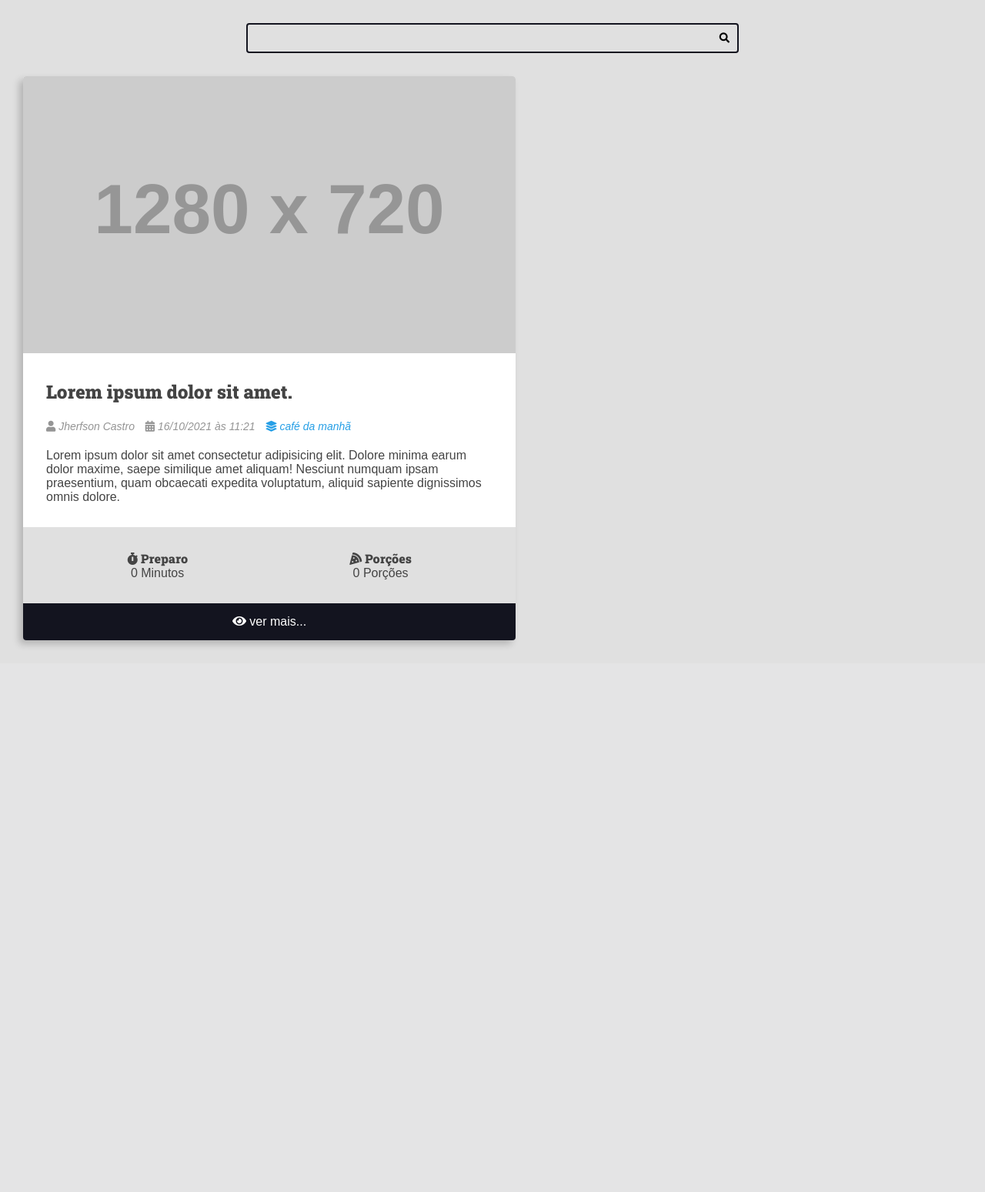
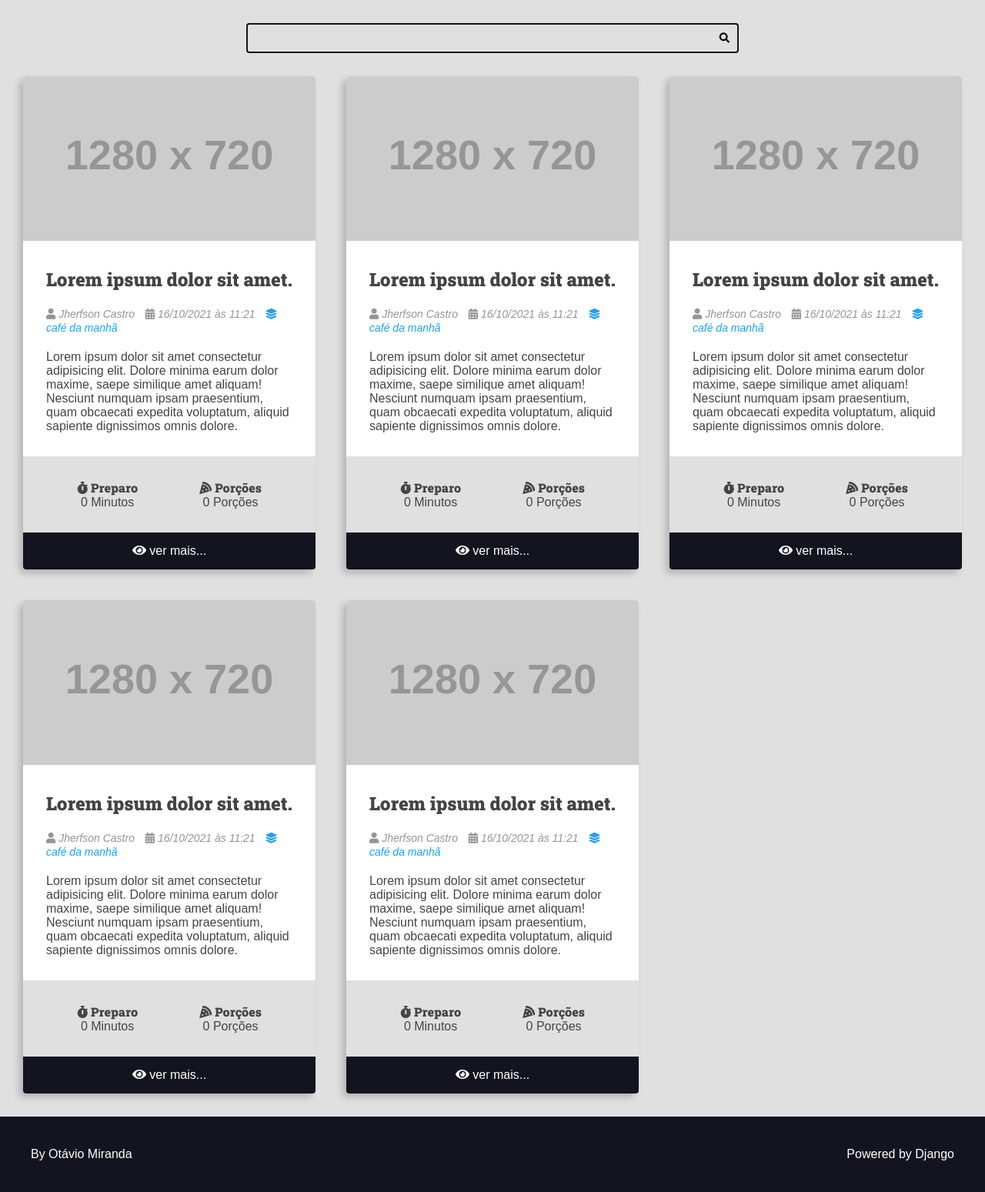
Before and after one commit to jherfson/curso-django-projeto1, a Django app: page / in a window 1280 px wide. Shown: the part 113-1662 px from the top of the page at 77% size. Before the commit the page ends 954 px from the top, so only its background shows below. Run offline with Django 5.2, Linux system fonts and the light colour scheme; grey boxes labelled with a size stand in for pictures from a placeholder-image service; some libraries are stand-ins or nearby versions.

Commit message:
adicionando o footer

```diff
--- a/receitas/templates/receitas/pages/home.html
+++ b/receitas/templates/receitas/pages/home.html
@@ -6,58 +6,14 @@
 
 	<main class="main-content-container">
 		<div class="main-content main-content-list container">
-			<div class="recipe recipe-list-item">
-				<div class="recipe-cover">
-					<img src="https://placehold.co/1280x720/269fe6/269fe6.png" alt="Temporários">
-				</div>
-					<div class="recipe-title-container">
-						<h2 class="recipe-title">Lorem ipsum dolor sit amet.</h2>
-					</div>
+			{% include "receitas/partials/recipe.html" %}
+			{% include "receitas/partials/recipe.html" %}
+			{% include "receitas/partials/recipe.html" %}
+			{% include "receitas/partials/recipe.html" %}
+			{% include "receitas/partials/recipe.html" %}
 
-					<div class="recipe-author">
-						<span class="recipe-author-item">
-							<i class="fas fa-user"></i>
-							Jherfson Castro
-						</span>
-						<span class="recipe-author-item">
-							<i class="fas fa-calendar-alt"></i>
-							16/10/2021 às 11:21
-						</span>
-						<span class="recipe-author-item">
-							<a href="/receitas/categoria/cafe-da-manha">
-								<i class="fas fa-layer-group"></i>
-								<span>café da manhã</span>
-							</a>
-						</span>
-					</div>
-					<div class="recipe-content">
-						<p>Lorem ipsum dolor sit amet consectetur adipisicing elit.
-							Dolore minima earum dolor maxime, saepe similique amet aliquam!
-							Nesciunt numquam ipsam praesentium, quam obcaecati expedita voluptatum,
-							aliquid sapiente dignissimos omnis dolore.
-						</p>
-					</div>
-					<div class="recipe-meta-container">
-						<div class="recipe-meta recipe-preparation">
-							<h3 class="recipe-meta-title"><i class="fas fa-stopwatch"></i> Preparo</h3>
-							<div class="recipe-meta-text">
-								0 Minutos
-							</div>
-						</div>
-						<div class="recipe-meta recipe-servings">
-							<h3 class="recipe-meta-title"><i class="fas fa-pizza-slice"></i> Porções</h3>
-							<div class="recipe-meta-text">
-								0 Porções
-							</div>
-						</div>
-					</div>
-					<footer class="recipe-footer">
-						<a class="recipe-read-more button button-dark button-full-width" href="/recipes/3/">
-							<i class="fas fa-eye"></i>
-							<span>ver mais...</span>
-						</a>
-					</footer>
-			</div>
 		</div>
 	</main>
+	{% include "receitas/partials/footer.html" %}
+
 </body>
--- /dev/null
+++ b/receitas/templates/receitas/partials/footer.html
@@ -0,0 +1,8 @@
+<footer class="main-footer">
+    <div class="developer">
+      <a href="https://www.otaviomiranda.com.br/" target="_blank" rel="noreferrer noopener">By Otávio Miranda</a>
+    </div>
+    <div class="powered">
+      <a href="https://www.djangoproject.com/" target="_blank" rel="noreferrer noopener">Powered by Django</a>
+    </div>
+  </footer>
--- a/receitas/templates/receitas/partials/head.html
+++ b/receitas/templates/receitas/partials/head.html
@@ -251,5 +251,22 @@
             filter: brightness(2);
         }
 
+        .main-footer {
+            display: flex;
+            align-items: center;
+            justify-content: space-between;
+            background: var(--color-primary-dark);
+            color: var(--color-white);
+            padding: var(--spacing-gutter-large);
+        }
+        .main-footer a {
+            color: var(--color-white);
+            text-decoration: none;
+            transition: all 300ms ease-in-out;
+        }
+        .main-footer a:hover {
+            filter: brightness(.8);
+        }
+
 	</style>
 </head>
--- /dev/null
+++ b/receitas/templates/receitas/partials/recipe.html
@@ -0,0 +1,52 @@
+<div class="recipe recipe-list-item">
+    <div class="recipe-cover">
+        <img src="https://placehold.co/1280x720/269fe6/269fe6.png" alt="Temporários">
+    </div>
+        <div class="recipe-title-container">
+            <h2 class="recipe-title">Lorem ipsum dolor sit amet.</h2>
+        </div>
+
+        <div class="recipe-author">
+            <span class="recipe-author-item">
+                <i class="fas fa-user"></i>
+                Jherfson Castro
+            </span>
+            <span class="recipe-author-item">
+                <i class="fas fa-calendar-alt"></i>
+                16/10/2021 às 11:21
+            </span>
+            <span class="recipe-author-item">
+                <a href="/receitas/categoria/cafe-da-manha">
+                    <i class="fas fa-layer-group"></i>
+                    <span>café da manhã</span>
+                </a>
+            </span>
+        </div>
+        <div class="recipe-content">
+            <p>Lorem ipsum dolor sit amet consectetur adipisicing elit.
+                Dolore minima earum dolor maxime, saepe similique amet aliquam!
+                Nesciunt numquam ipsam praesentium, quam obcaecati expedita voluptatum,
+                aliquid sapiente dignissimos omnis dolore.
+            </p>
+        </div>
+        <div class="recipe-meta-container">
+            <div class="recipe-meta recipe-preparation">
+                <h3 class="recipe-meta-title"><i class="fas fa-stopwatch"></i> Preparo</h3>
+                <div class="recipe-meta-text">
+                    0 Minutos
+                </div>
+            </div>
+            <div class="recipe-meta recipe-servings">
+                <h3 class="recipe-meta-title"><i class="fas fa-pizza-slice"></i> Porções</h3>
+                <div class="recipe-meta-text">
+                    0 Porções
+                </div>
+            </div>
+        </div>
+        <footer class="recipe-footer">
+            <a class="recipe-read-more button button-dark button-full-width" href="/recipes/3/">
+                <i class="fas fa-eye"></i>
+                <span>ver mais...</span>
+            </a>
+        </footer>
+</div>
```
